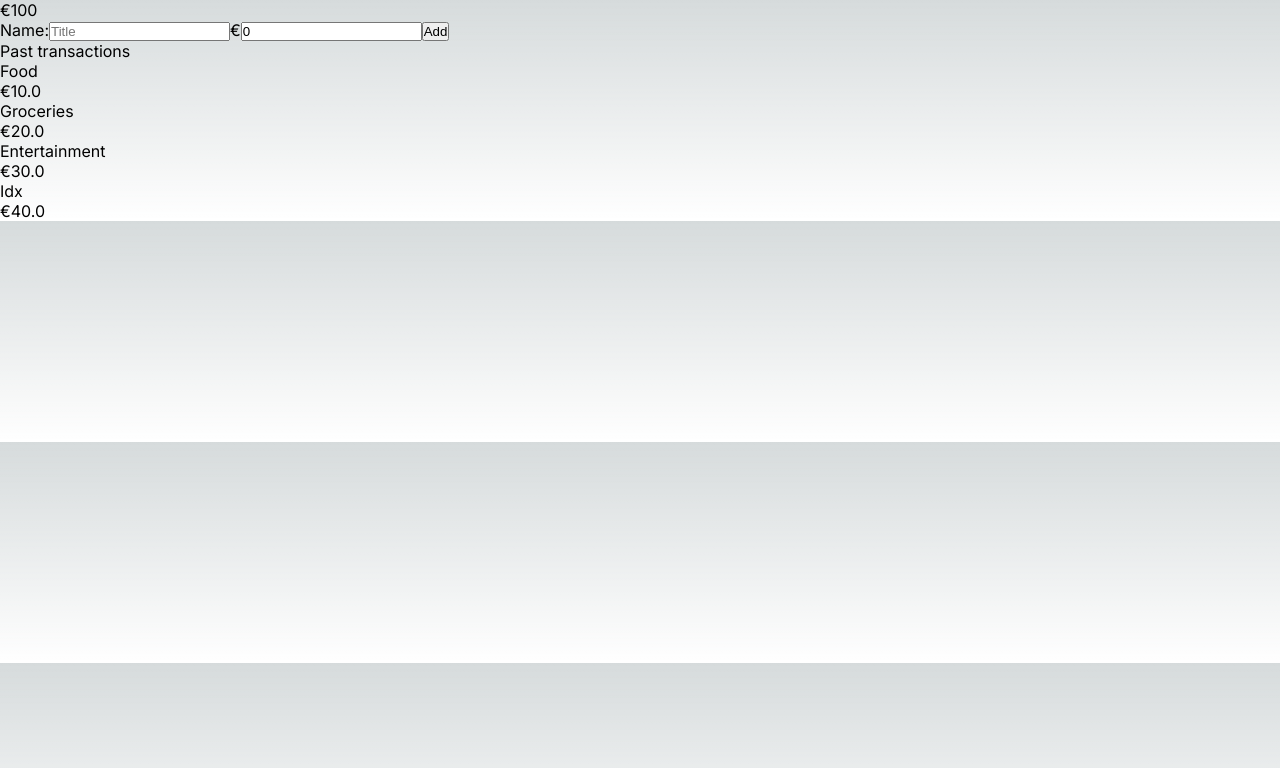
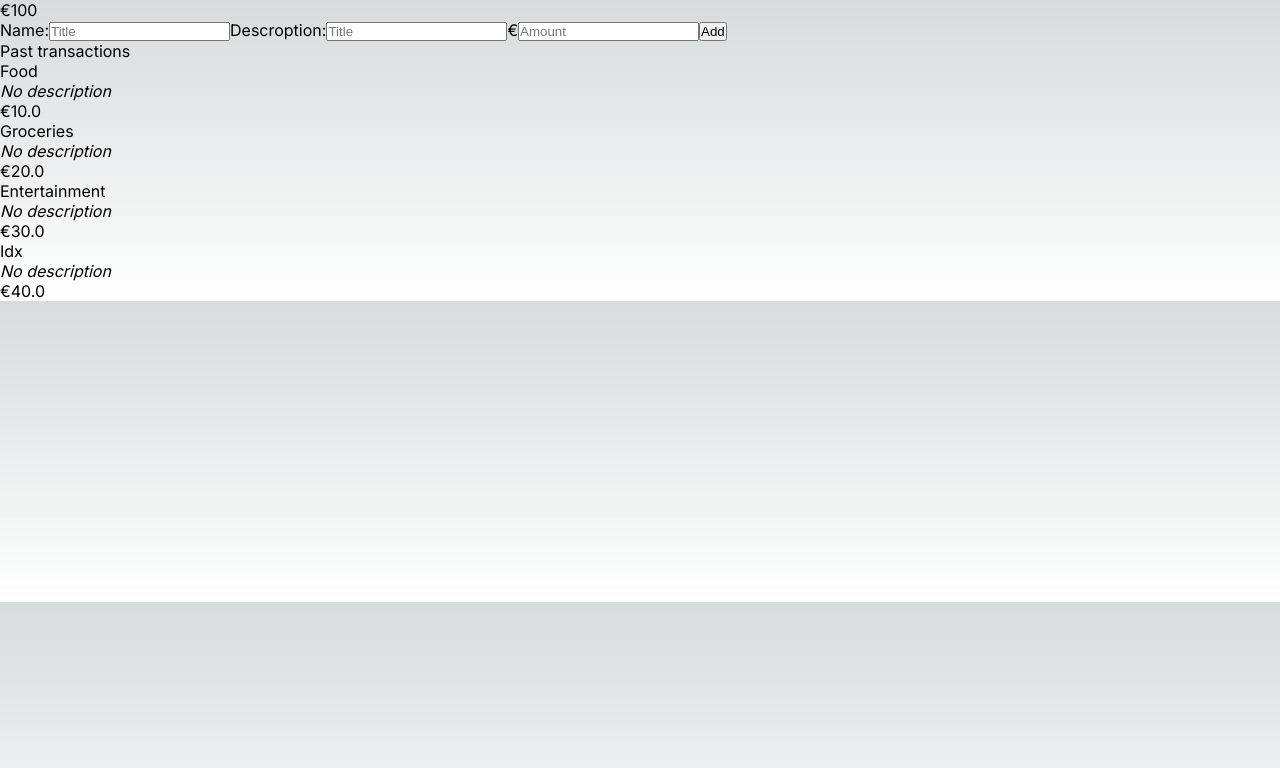
Before and after one commit to kintrix007/transaction-manager, a Next.js app: page /about in a window 1280 px wide. Shown: the top 768 px of the page. Built offline with nearby package versions, Linux system fonts and the light colour scheme.

Commit message:
Add description field

```diff
--- a/app/about/page.tsx
+++ b/app/about/page.tsx
@@ -7,34 +7,43 @@ let id = 0;
 type Transaction = {
     id: number;
     title: string;
+    description?: string;
     amount: string;
 };
 
-function TransactionItem({ title, amount, onClick }: Transaction & { onClick: () => void }) {
+function TransactionItem({ title, description, amount, onClick }: Transaction & { onClick: () => void }) {
     return <li><a onClick={onClick}>
         <div>{title}</div>
+        <div><em>{description ?? "No description"}</em></div>
         <div>€{amount}</div>
     </a></li>;
 }
 
-function TransactionForm({ onAdd }: { onAdd: (title: string, amount: string) => void }) {
+function TransactionForm({ onAdd }: { onAdd: (amount: string, title: string, description?: string) => void }) {
     const [title, setTitle] = useState("");
-    const [amount, setAmount] = useState(0);
+    const [description, setDescription] = useState("");
+    const [amount, setAmount] = useState("");
 
     return <form>
         <label htmlFor="title">Name:
             <input value={title} onChange={e => setTitle(e.target.value)}
                 type="text" name="title" placeholder="Title" />
         </label>
+        <label htmlFor="description">Descroption:
+            <input value={description} onChange={e => setDescription(e.target.value)}
+                type="text" name="description" placeholder="Title" />
+        </label>
         <label htmlFor="amount">€
             <input value={amount} onChange={e => setAmount(e.target.value)}
                 type="number" name="amount" placeholder="Amount" />
         </label>
-        <button type="submit" onClick={(ev) => {
-            ev.preventDefault();
-            onAdd(title, amount.toString());
+        <button type="submit" onClick={e => {
+            e.preventDefault();
+            if (title === "") return;
+
+            onAdd(amount.toString(), title, description);
             setTitle("");
-            setAmount(0);
+            setAmount("");
         }}>Add</button>
     </form>;
 }
@@ -47,10 +56,21 @@ export default function About() {
         { id: id++, title: "Idx", amount: "40.0" },
     ]);
 
-    function addTransaction(title: string, amount: string) {
+    function addTransaction(amount: string, title: string, description?: string) {
         setTransactions(oldTransactions => {
-            const newTransaction = { id: id++, title, amount };
+            const newTransaction = { id: id++, title, description, amount };
             return [...oldTransactions, newTransaction];
+        });
+    }
+
+    function editTransaction(id: number, amount: string, title: string, description?: string) {
+        setTransactions(oldTransactions => {
+            return oldTransactions.map(t => {
+                if (t.id === id) {
+                    return t;
+                }
+                return { ...t, title, description, amount };
+            });
         });
     }
 
```
